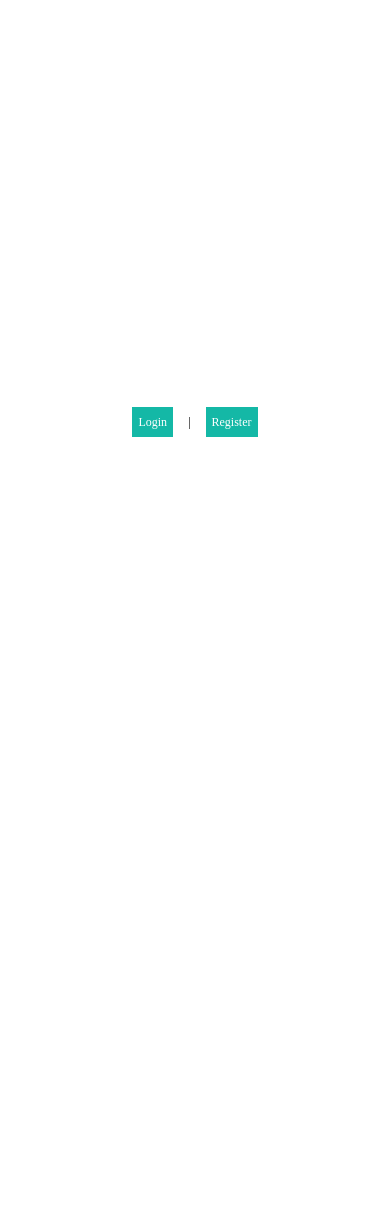
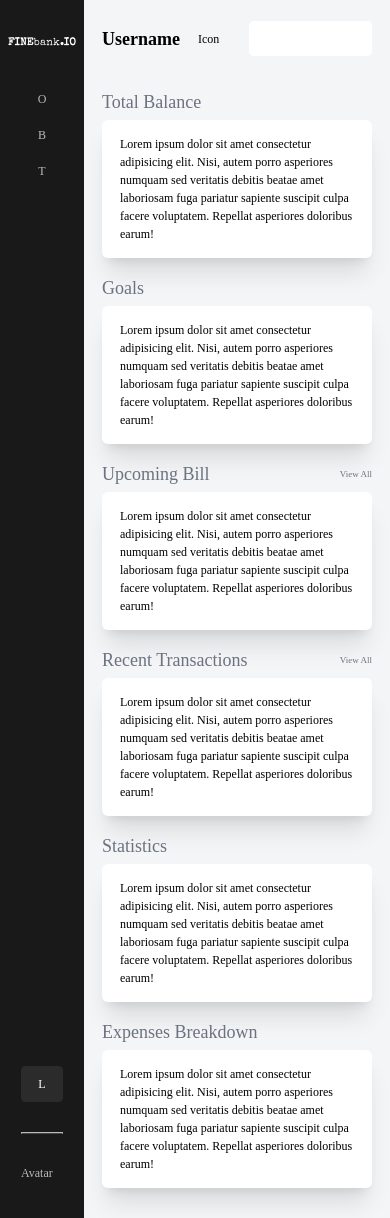
Before and after one commit to dipta-bit/admin-ui, a React (Vite) app: page / in a window 390 px wide. Before the commit the page ends 844 px from the top, so only its background shows below. Built offline with nearby package versions, Linux system fonts and the light colour scheme; a web font is replaced by a local one.

Commit message:
“Responsive_klien”

```diff
--- a/src/App.jsx
+++ b/src/App.jsx
@@ -2,6 +2,7 @@ import "./App.css";
 import SignInPage from "./pages/SignIn";
 import SignUpPage from "./pages/SignUp";
 import ErrorPage from "./pages/erorr";
+import DashboardPage from "./pages/dashboard";
 import { createBrowserRouter, RouterProvider, Link } from "react-router-dom";
 
 function App() {
@@ -19,6 +20,7 @@ function App() {
           </Link>
         </div>
       ),
+      element: <DashboardPage />,
       errorElement: <ErrorPage />,
     },
     {
--- /dev/null
+++ b/src/components/Elements/Card.jsx
@@ -0,0 +1,19 @@
+import React from "react";
+
+function Card(props) {
+  const { title, link = false, desc } = props;
+
+  return (
+    <div className="h-full flex flex-col">
+      <div className="flex justify-between items-center text-gray-02 mb-2">
+        <div className="text-2xl">{title}</div>
+        {link && <div className="text-xs">View All</div>}
+      </div>
+      <div className="flex-1 bg-white rounded-lg px-6 py-5 shadow-xl">
+        {desc}
+      </div>
+    </div>
+  );
+}
+
+export default Card;
--- /dev/null
+++ b/src/components/Elements/Input.jsx
@@ -0,0 +1,26 @@
+import React from "react";
+
+function Input(props) {
+  const {
+    id,
+    icon = false,
+    backgroundColor = false,
+    border = "border-gray-03",
+    ...rest
+  } = props;
+
+  return (
+    <>
+      <input
+        className={`py-3 pl-4 text-sm rounded-md w-full border text-gray-01
+          ${border} focus:border-black focus:outline-none focus:ring-0
+          ${backgroundColor || ""}
+        `}
+        id={id}
+        {...rest}
+      />
+    </>
+  );
+}
+
+export default Input;
--- a/src/components/Elements/LabeledInput.jsx
+++ b/src/components/Elements/LabeledInput.jsx
@@ -1,19 +1,17 @@
-import React from 'react';
+import React from "react";
+import Input from "./Input";
 
-function LabeledInput(Props) {
-  const { label, id, ...rest } = Props;
+function LabeledInput(props) {
+  const { label, id, ...rest } = props;
+
   return (
     <>
-       <label htmlFor={id} className="block text-sm mb-2">
-            {label}
-       </label>
-        <input
-            className='py-3 pl-4 text-sm rounded-md w-full bg-special-mainBg border border-gray-03 text-gray-01 focus:border-black focus:outline-none focus:ring-0'
-          id={id}
-          {...rest}
-        />
+      <label htmlFor={id} className="block text-sm mb-2">
+        {label}
+      </label>
+      <Input id={id} {...rest} />
     </>
-  )
+  );
 }
 
-export default LabeledInput
+export default LabeledInput;
--- a/src/components/Elements/Logo.jsx
+++ b/src/components/Elements/Logo.jsx
@@ -1,15 +1,25 @@
-import React from 'react';
+import React from "react";
 
-function Logo() {
+function Logo(props) {
+  const { variant = "primary" } = props;
+
+  const variantClasses = {
+    primary: "text-primary text-4xl",
+    secondary: "text-white text-sm sm:text-2xl",
+  };
+
   return (
     <>
-        <div className="flex justify-center font-poppins tracking-wide text-primary text-4xl">
-          <span className="font-bold">FINE</span>
-          bank
-          <span className="font-bold">.IO</span>
-        </div>
+      <div
+        className={`flex justify-center font-poppins tracking-wide
+          ${variantClasses[variant] || variantClasses.primary}`}
+      >
+        <span className="font-bold">FINE</span>
+        bank
+        <span className="font-bold">.IO</span>
+      </div>
     </>
-  )
+  );
 }
 
-export default Logo
+export default Logo;
--- /dev/null
+++ b/src/components/Layouts/MainLayout.jsx
@@ -0,0 +1,70 @@
+import React from "react";
+import Logo from "../Elements/Logo";
+import Input from "../Elements/Input";
+
+function MainLayout(props) {
+  const { children } = props;
+
+  return (
+    <>
+	    <div className="flex min-h-screen">
+                <aside className="bg-defaultBlack w-28 sm:w-64 text-special-bg2
+                flex flex-col justify-between px-7 py-12"
+                >
+                    <div>
+                        <div className="mb-10">
+                        <Logo variant="secondary" />
+                        </div>
+                        <nav>
+							<div className="flex hover:bg-special-bg3 hover:text-white px-4 py-3 rounded-md">
+                                <div className="mx-auto sm:mx-0">O</div>
+                                <div className="ms-3 hidden sm:block">Overview</div>
+                            </div>
+							<div className="flex hover:bg-special-bg3 hover:text-white px-4 py-3 rounded-md">
+                                <div className="mx-auto sm:mx-0">B</div>
+                                <div className="ms-3 hidden sm:block">Balances</div>
+                            </div>
+                            <div className="flex hover:bg-special-bg3 hover:text-white px-4 py-3 rounded-md">
+                                <div className="mx-auto sm:mx-0">T</div>
+                                <div className="ms-3 hidden sm:block">Transactions</div>
+                            </div>
+                        </nav>
+                    </div>
+                    <div>
+						<div className="flex bg-special-bg3 text-white px-4 py-3 rounded-md">
+                            <div className="mx-auto sm:mx-0">L</div>
+                            <div className="ms-3 hidden sm:block">Logout</div>
+                        </div>
+                        <div className="border my-10 border-b-special-bg"></div>
+						<div className="flex justify-between items-center">
+                            <div>Avatar</div>
+                            <div className="hidden sm:block">
+                                Username
+                                <br />
+                                View Profile
+                            </div>
+                            <div className="hidden sm:block">icon</div>
+                        </div>
+                    </div>
+                </aside>
+                <div className="bg-special-mainBg flex-1 flex flex-col">
+                <header className="border-b border-gray-05 px-6 py-7 flex justify-between items-center">
+                    <div className="flex items-center">
+                        <div className="font-bold text-2xl me-6">Username</div>
+                        <div className="text-gray-03 hidden sm:block">May 19, 2023</div>
+                    </div>
+                    <div className="flex items-center">
+                        <div className="me-10">Icon</div>
+                        <div className="w-full max-w-xs">
+                            <Input backgroundColor="bg-white" border="border-white" />
+                        </div>
+                    </div>
+                </header>
+                <main className="flex-1 px-6 py-4">{children}</main>
+            </div>
+	    </div>
+    </>
+  );
+}
+
+export default MainLayout;
--- /dev/null
+++ b/src/pages/dashboard.jsx
@@ -0,0 +1,60 @@
+import React from "react";
+import MainLayout from "../components/Layouts/MainLayout";
+import Card from "../components/Elements/Card";
+
+function Dashboard() {
+  return (
+    <MainLayout>
+
+      <div className="grid grid-cols-1 md:grid-cols-12 grid-rows-3 gap-6 h-full pb-6">
+
+
+        <div className="col-span-1 md:col-span-4 h-full">
+          <Card
+            title="Total Balance"
+            desc="Lorem ipsum dolor sit amet consectetur adipisicing elit. Nisi, autem porro asperiores numquam sed veritatis debitis beatae amet laboriosam fuga pariatur sapiente suscipit culpa facere voluptatem. Repellat asperiores doloribus earum!"
+          />
+        </div>
+        <div className="col-span-1 md:col-span-4 h-full">
+          <Card
+            title="Goals"
+            desc="Lorem ipsum dolor sit amet consectetur adipisicing elit. Nisi, autem porro asperiores numquam sed veritatis debitis beatae amet laboriosam fuga pariatur sapiente suscipit culpa facere voluptatem. Repellat asperiores doloribus earum!"
+          />
+        </div>
+        <div className="col-span-1 md:col-span-4 h-full">
+          <Card
+            title="Upcoming Bill"
+            link="/bill"
+            desc="Lorem ipsum dolor sit amet consectetur adipisicing elit. Nisi, autem porro asperiores numquam sed veritatis debitis beatae amet laboriosam fuga pariatur sapiente suscipit culpa facere voluptatem. Repellat asperiores doloribus earum!"
+          />
+        </div>
+
+
+        <div className="col-span-1 md:col-span-4 md:row-span-2 h-full">
+          <Card
+            title="Recent Transactions"
+            link="/transactions"
+            desc="Lorem ipsum dolor sit amet consectetur adipisicing elit. Nisi, autem porro asperiores numquam sed veritatis debitis beatae amet laboriosam fuga pariatur sapiente suscipit culpa facere voluptatem. Repellat asperiores doloribus earum!"
+          />
+        </div>
+
+
+        <div className="col-span-1 md:col-span-8 h-full">
+          <Card
+            title="Statistics"
+            desc="Lorem ipsum dolor sit amet consectetur adipisicing elit. Nisi, autem porro asperiores numquam sed veritatis debitis beatae amet laboriosam fuga pariatur sapiente suscipit culpa facere voluptatem. Repellat asperiores doloribus earum!"
+          />
+        </div>
+        <div className="col-span-1 md:col-span-8 h-full">
+          <Card
+            title="Expenses Breakdown"
+            desc="Lorem ipsum dolor sit amet consectetur adipisicing elit. Nisi, autem porro asperiores numquam sed veritatis debitis beatae amet laboriosam fuga pariatur sapiente suscipit culpa facere voluptatem. Repellat asperiores doloribus earum!"
+          />
+        </div>
+
+      </div>
+    </MainLayout>
+  );
+}
+
+export default Dashboard;
```
